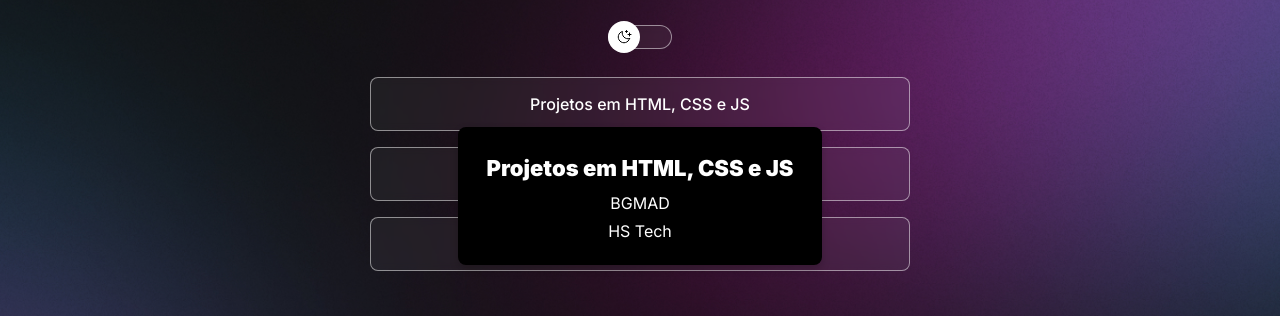
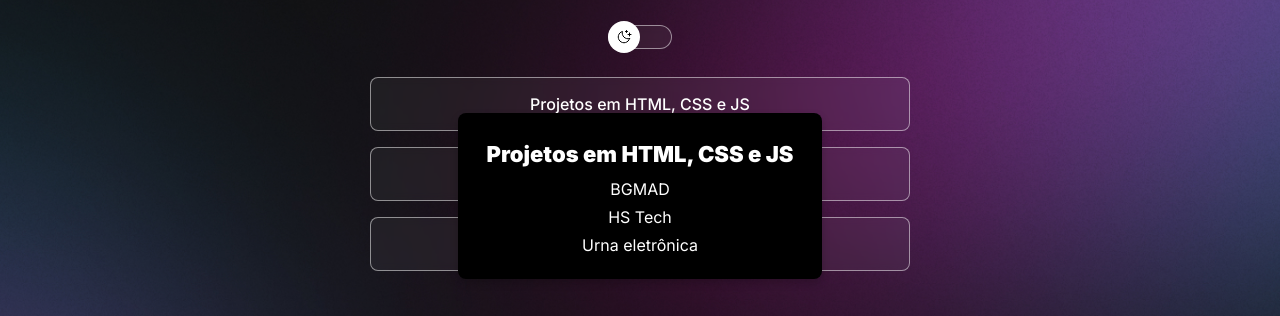
Before and after one commit to Broninn/git, a plain HTML site: page index.html in a window 1280 px wide. Both pictures are taken after a click on the link "Projetos em HTML, CSS e JS". Shown: the part 204-520 px from the top of the page. Drawn offline with nearby package versions, Linux system fonts and the light colour scheme.

Commit message:
Add modal infos

```diff
--- a/index.html
+++ b/index.html
@@ -75,6 +75,7 @@
             <a href="https://broninn.github.io/HSTech/" target="_blank"
               >HS Tech</a
             >
+            <a href="https://broninn.github.io/urnaeletronica/" target="_blank">Urna eletrônica</a>
           </p>
         </div>
         <div class="modal-body" id="content-nextjs" style="display: none">
```
